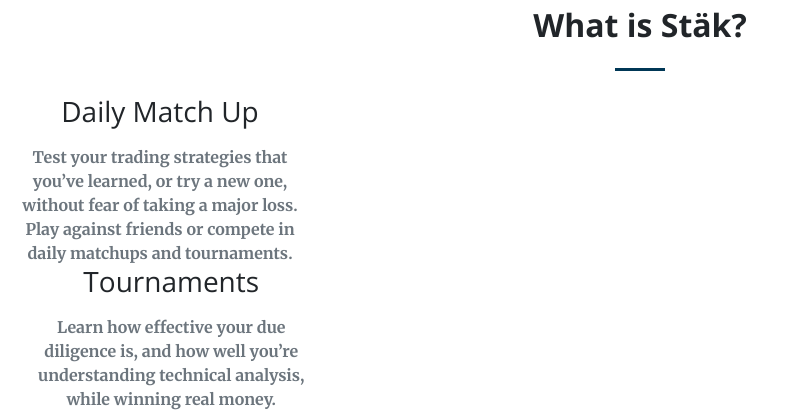
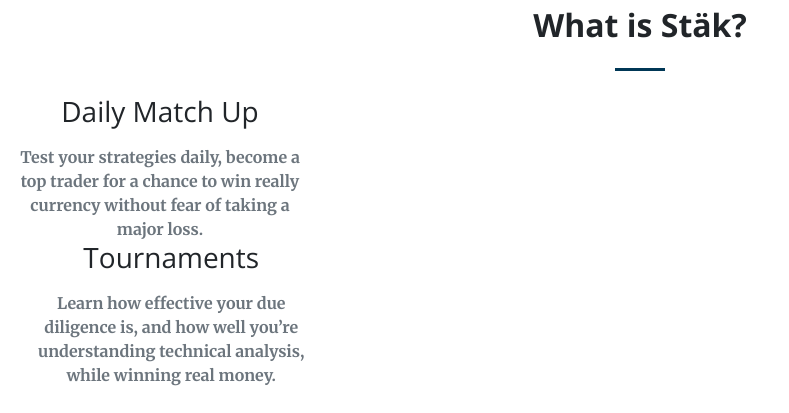
Before and after one commit to stakmockup/stakmockup.github.io, a plain HTML site: page index.html in a window 1280 px wide. Shown: the part 1074-1487 px from the top of the page, without its empty margins (0-789 px from the left). Drawn offline with nearby package versions, Linux system fonts and the light colour scheme.

Commit message:
Update index.html

```diff
--- a/index.html
+++ b/index.html
@@ -168,7 +168,7 @@
               <!--<<img src="site1.jpg" class="sr-icons mb-3" style="width: 100%">-->
               <!--<i class=" icon text-primary mb-3 sr-icons"></i>-->
               <h3 class="mb-3">Daily Match Up</h3>
-              <p class="text-muted mb-0">Test your trading strategies that you’ve learned, or try a new one, without fear of taking a major loss. Play against friends or compete in daily matchups and tournaments.</p>
+              <p class="text-muted mb-0">Test your strategies daily, become a top trader for a chance to win really currency without fear of taking a major loss.</p>
               <!--<br></i>-->
               <!--<p><a class="btn btn-primary js-scroll-trigger" target="_blank" href="http://surakhchin.github.io/">Visit Site</a></p></i>-->
             </div>
```
